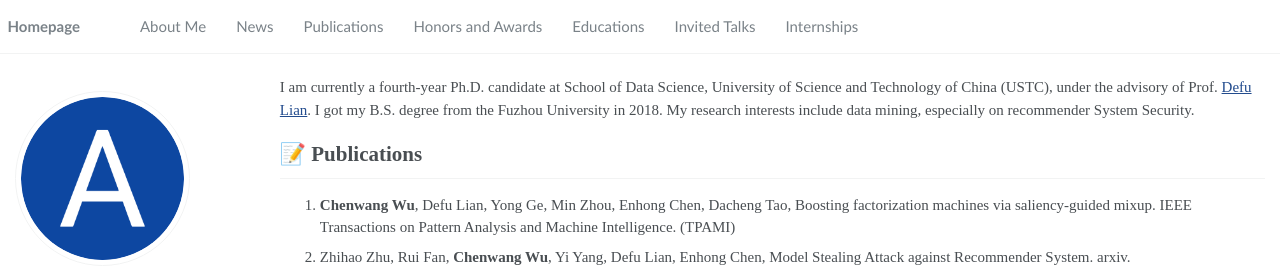
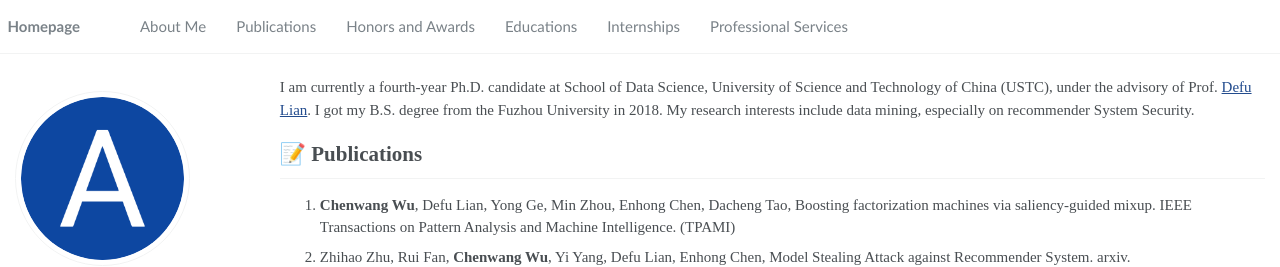
Before and after one commit to Daftstone/Daftstone.github.io, a Jekyll site: the page built from _pages/about.md, in a window 1280 px wide. Shown: the top 267 px of the page. Built offline with Jekyll 4.4.1, drawn with Linux system fonts in a browser that asks for light colours.

Commit message:
Update navigation.yml

```diff
--- a/_data/navigation.yml
+++ b/_data/navigation.yml
@@ -2,9 +2,6 @@
 main:
   - title: "About Me"
     url: "/#about-me"
-
-  - title: "News"
-    url: "/#-news"
 
   - title: "Publications"
     url: "/#-publications"
@@ -15,8 +12,8 @@ main:
   - title: "Educations"
     url: "/#-educations"
 
-  - title: "Invited Talks"
-    url: "/#-invited-talks"
-
   - title: "Internships"
     url: "/#-internships"
+
+  - title: "Professional Services"
+    url: "/#-professional-services"
```
